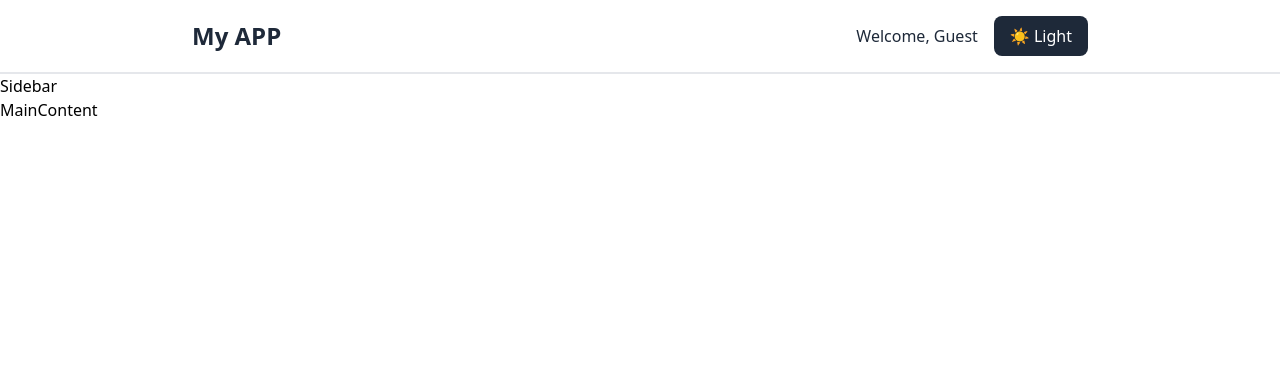
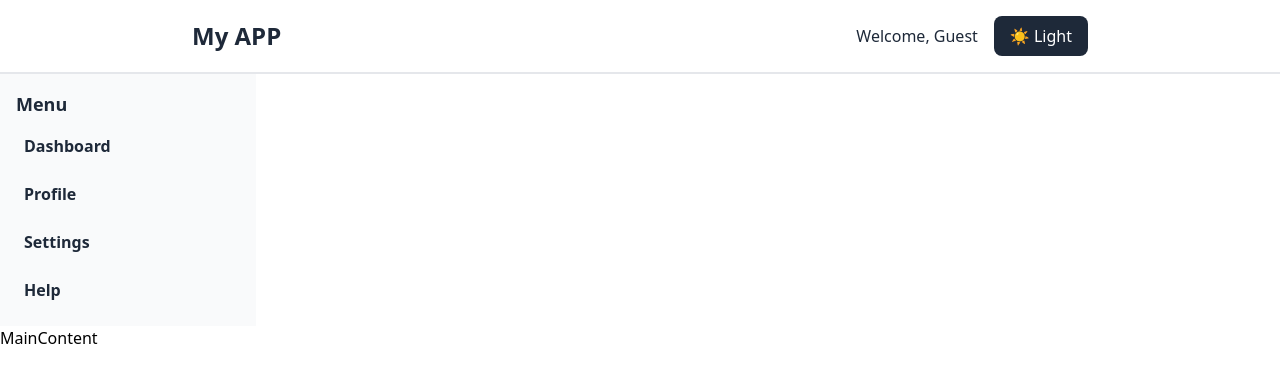
Before and after one commit to armaanepiic/my-react-project, a React (Vite) app: page / in a window 1280 px wide. Shown: the top 382 px of the page. Built offline with nearby package versions, Linux system fonts and the light colour scheme.

Commit message:
rendered menuitems

```diff
--- a/src/components/Sidebar.jsx
+++ b/src/components/Sidebar.jsx
@@ -1,6 +1,19 @@
-
 export default function Sidebar() {
+  const menuItems = ["Dashboard", "Profile", "Settings", "Help"];
+  const menuItem = menuItems.map((item, index) => (
+    <li key={index}>
+      <button className="w-full text-left p-2 rounded hover:bg-opacity-80 transition-color duration-200 cursor-pointer hover:scale-105 font-semibold hover:bg-gray-200">
+        {item}
+      </button>
+    </li>
+  ));
+//   console.log(menuItem);
   return (
-    <div>Sidebar</div>
-  )
+    <aside className="w-64 p-4 transition-colors duration-300 bg-gray-50 text-gray-800">
+      <nav>
+        <h2 className="text-lg font-semibold mb-2">Menu</h2>
+        <ul className="space-y-2">{menuItem}</ul>
+      </nav>
+    </aside>
+  );
 }
```
